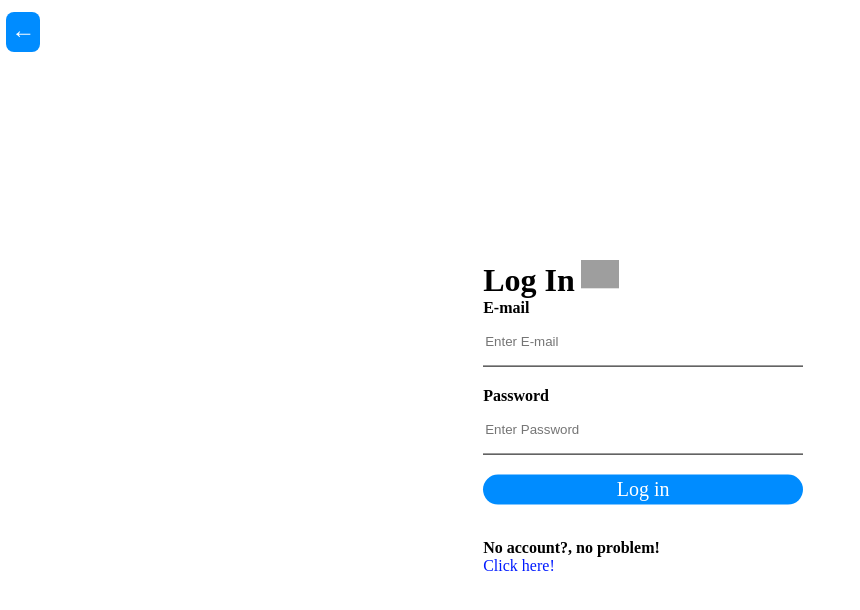
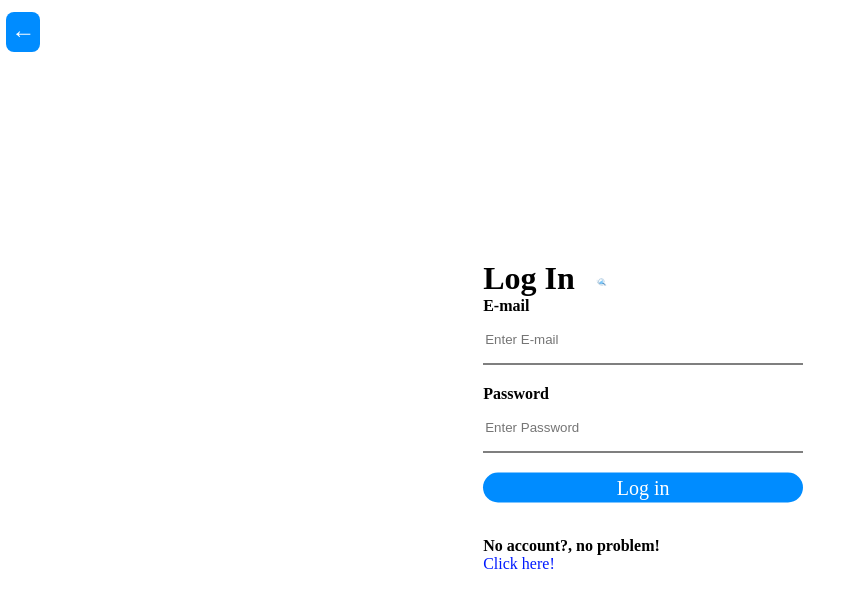
Before and after one commit to Data-ops-rcxd/Health-Knowledge, a Flask app: page /login in a window 1280 px wide. Shown: the top 610 px of the page, without its empty margins (0-860 px from the left). Run offline with Flask 2, Linux system fonts and the light colour scheme; some web fonts are replaced; grey boxes are pictures that could not be loaded.

Commit message:
Update login.html

```diff
--- a/templates/login.html
+++ b/templates/login.html
@@ -1,13 +1,13 @@
 <link rel="stylesheet" href="static/css/body.css">
 <link href="https://fonts.googleapis.com/css2?family=Gruppo&display=swap" rel="stylesheet">
-<link rel="icon" href="static/img/icon.jpeg"/>
+<link rel="icon" href="static/img/icon.png"/>
 
 <a class = "back" href="/"> ← </a>
 
 <div class = "accountbox">
     <div class = "b">
       <h1>Log In</h1>
-      <img class = "logo" src="static/img/Logo1.jpeg" alt="logo">
+      <img class = "logo" src="static/img/Logo1.png" alt="logo">
     </div>
     <form action="/pprin">
       <p>E-mail</p>
```
